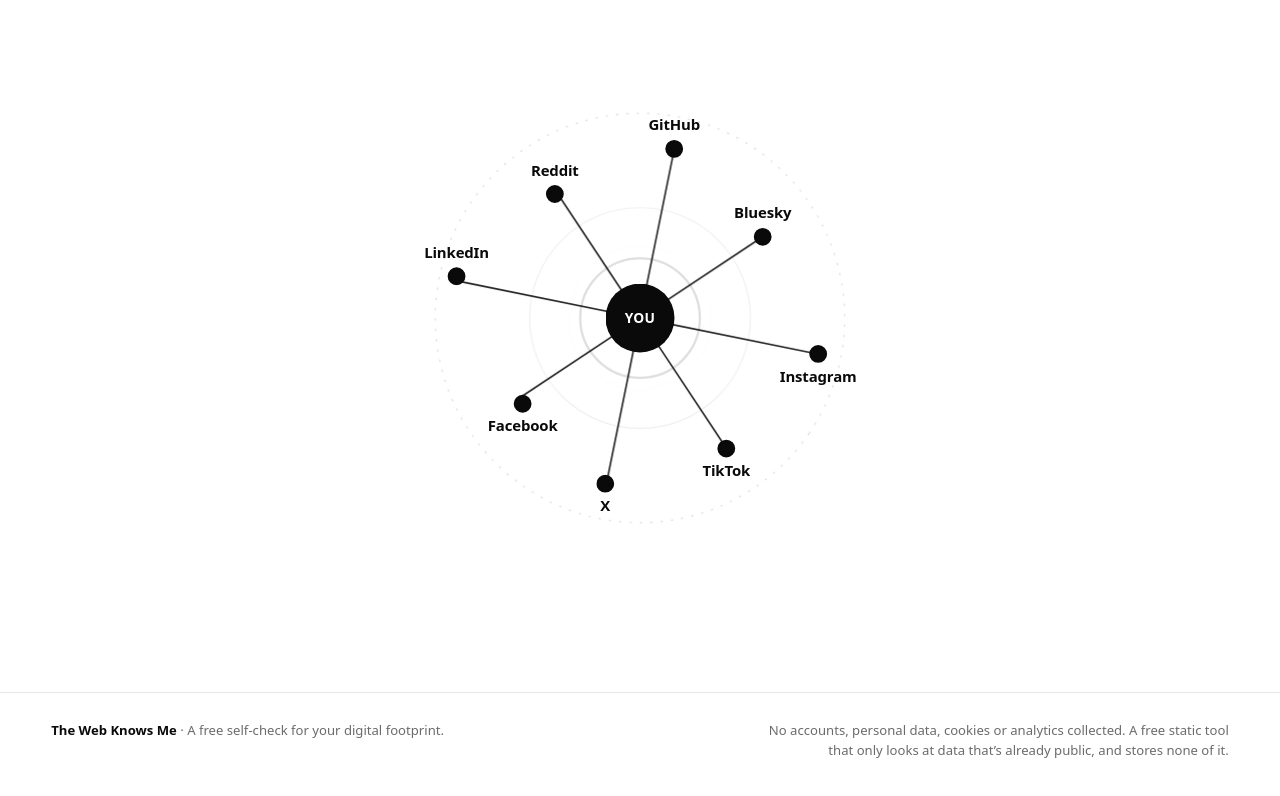
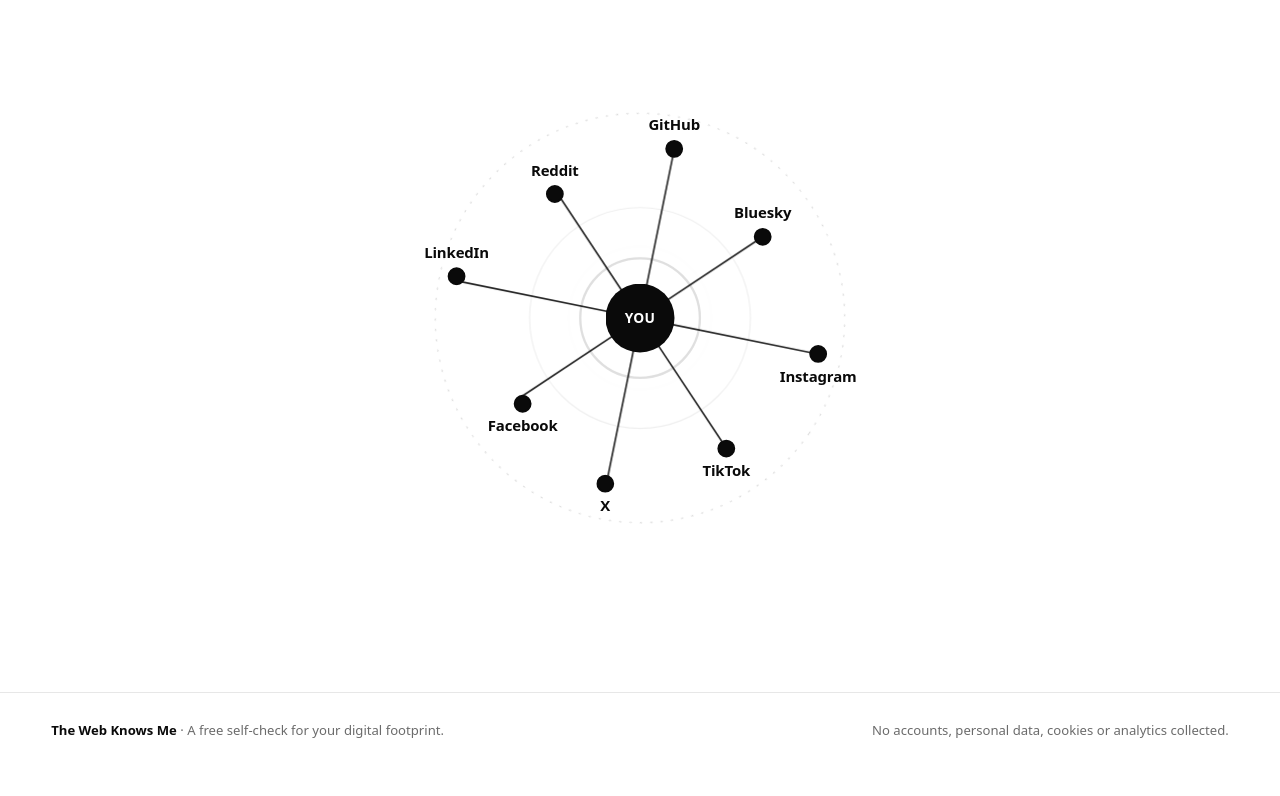
Before and after one commit to VaughnValle/thewebknows, a React (Vite) app: page / in a window 1280 px wide. Shown: the part 803-1599 px from the top of the page. Built offline with nearby package versions, Linux system fonts and the light colour scheme.

Commit message:
Footer: keep only the first privacy sentence

```diff
--- a/src/App.tsx
+++ b/src/App.tsx
@@ -36,10 +36,7 @@
         <p>
           <strong>The Web Knows Me</strong> · A free self-check for your digital footprint.
         </p>
-        <p>
-          No accounts, personal data, cookies or analytics collected. A free static tool that only looks at data that’s already
-          public, and stores none of it.
-        </p>
+        <p>No accounts, personal data, cookies or analytics collected.</p>
       </footer>
     </>
   );
```
